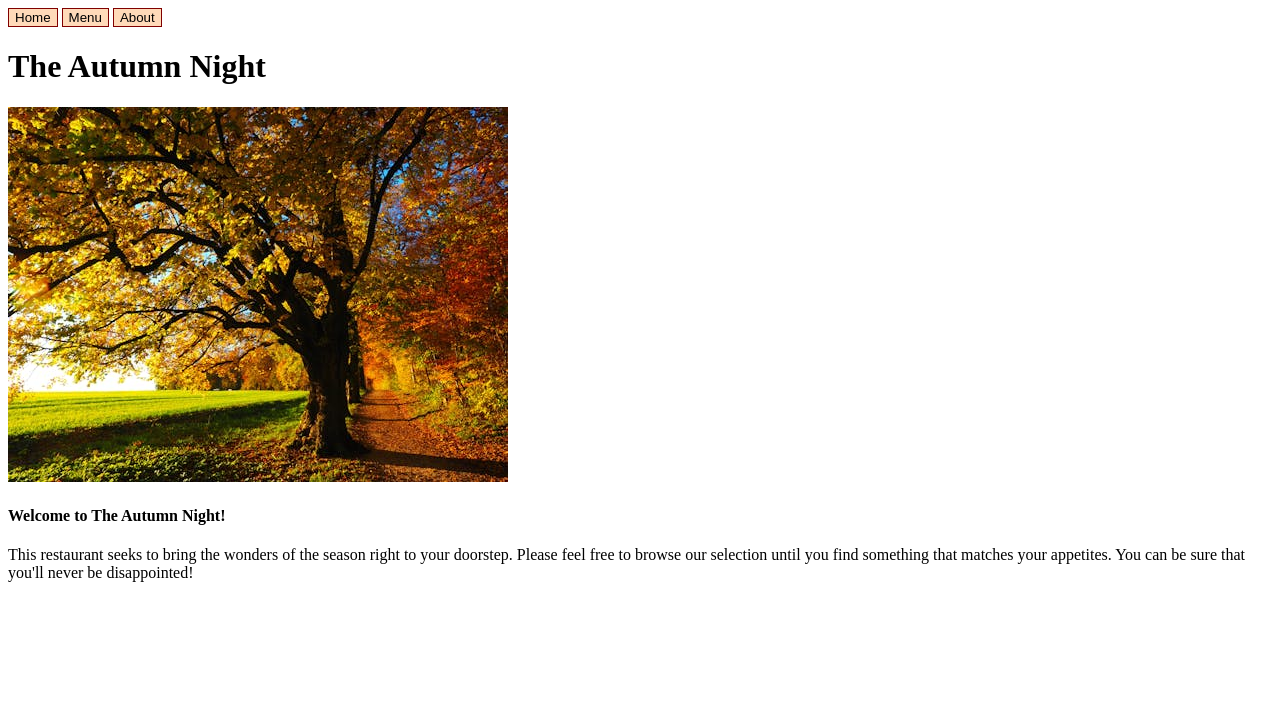
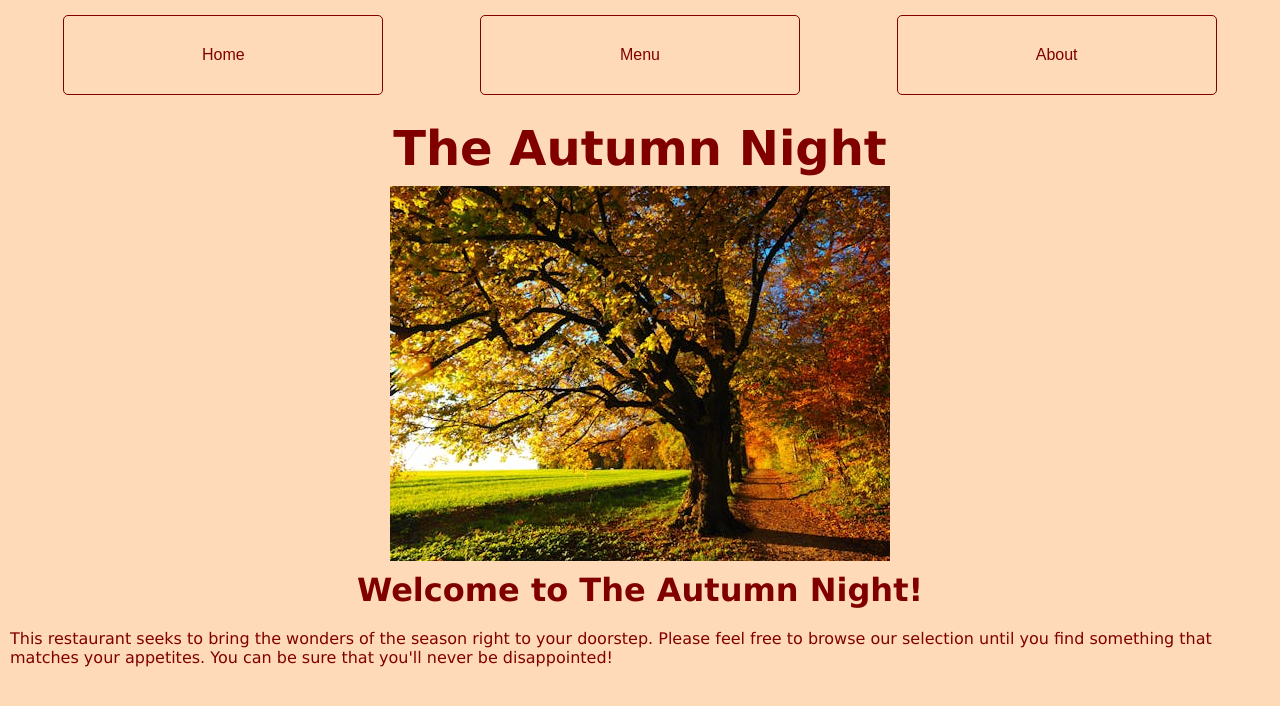
Before and after one commit to Aosegir/restaurant-page, a website built with webpack: page src/index.html in a window 1280 px wide. Built offline with nearby package versions, Linux system fonts and the light colour scheme.

Commit message:
Step 6 completed: HTML is moved from hard-coded into index.html to being created in JS.

```diff
--- a/src/index.html
+++ b/src/index.html
@@ -13,18 +13,6 @@
             <button>About</button>
         </nav>
     </header>
-    <div id="content">
-        <h1>The Autumn Night</h1>
-        <img src="../images/autumn.jpg" alt="A beautiful autumn tree">
-        <div>
-            <h4>Welcome to The Autumn Night!</h4>
-            <p>
-                This restaurant seeks to bring the wonders of the season right to your
-                doorstep. Please feel free to browse our selection until you find something
-                that matches your appetites. You can be sure that you'll never be
-                disappointed!
-            </p>
-        </div>
-    </div>
+    <div id="content"></div>
 </body>
 </html>
--- a/src/index.js
+++ b/src/index.js
@@ -1,3 +1,25 @@
 import './style.css';
+import Autumn from "../images/autumn.jpg";
 
-console.log("Hello world");
+// content is the scope we will be building the website page within
+let content = document.getElementById('content');
+
+// BUILDING HEADER TEXT
+let headerText = document.createElement('h1');
+headerText.textContent = "The Autumn Night";
+content.appendChild(headerText);
+
+// BUILDING HEADER IMAGE
+let headerImage = new Image();
+headerImage.src = Autumn;
+content.appendChild(headerImage);
+
+// BUILDING SUBHEADER
+let subHeader = document.createElement('h4');
+subHeader.textContent = "Welcome to The Autumn Night!";
+content.appendChild(subHeader);
+
+// BUILDING TEXT BLURB
+let text = document.createElement('p');
+text.textContent = "This restaurant seeks to bring the wonders of the season right to your doorstep. Please feel free to browse our selection until you find something that matches your appetites. You can be sure that you'll never be disappointed!"
+content.appendChild(text);
--- a/src/style.css
+++ b/src/style.css
@@ -1,4 +1,45 @@
+* {
+    padding: 0;
+    margin: 0;
+    background: peachpuff;
+}
+
+nav {
+    display: grid;
+    grid-template-columns: repeat(3, 1fr);
+    display: flex;
+    justify-content: space-around;
+    align-items: center;
+    margin: 15px;
+}
+
 button {
     background-color: peachpuff;
     border: 1px solid maroon;
+    color: maroon;
+    font-size: 1rem;
+    border-radius: 5px;
+    width: 25vw;
+    height: 10vh;
 }
+
+#content {
+    display: flex;
+    flex-direction: column;
+    align-items: center;
+}
+
+h1, h4, p {
+    margin: 10px;
+    font-size: 3rem;
+    font-family: 'Lucida Sans', 'Lucida Sans Regular', 'Lucida Grande', 'Lucida Sans Unicode', Geneva, Verdana, sans-serif;
+    color: maroon;
+}
+
+h4 {
+    font-size: 2rem;
+}
+
+p {
+    font-size: 1rem;
+}
```
